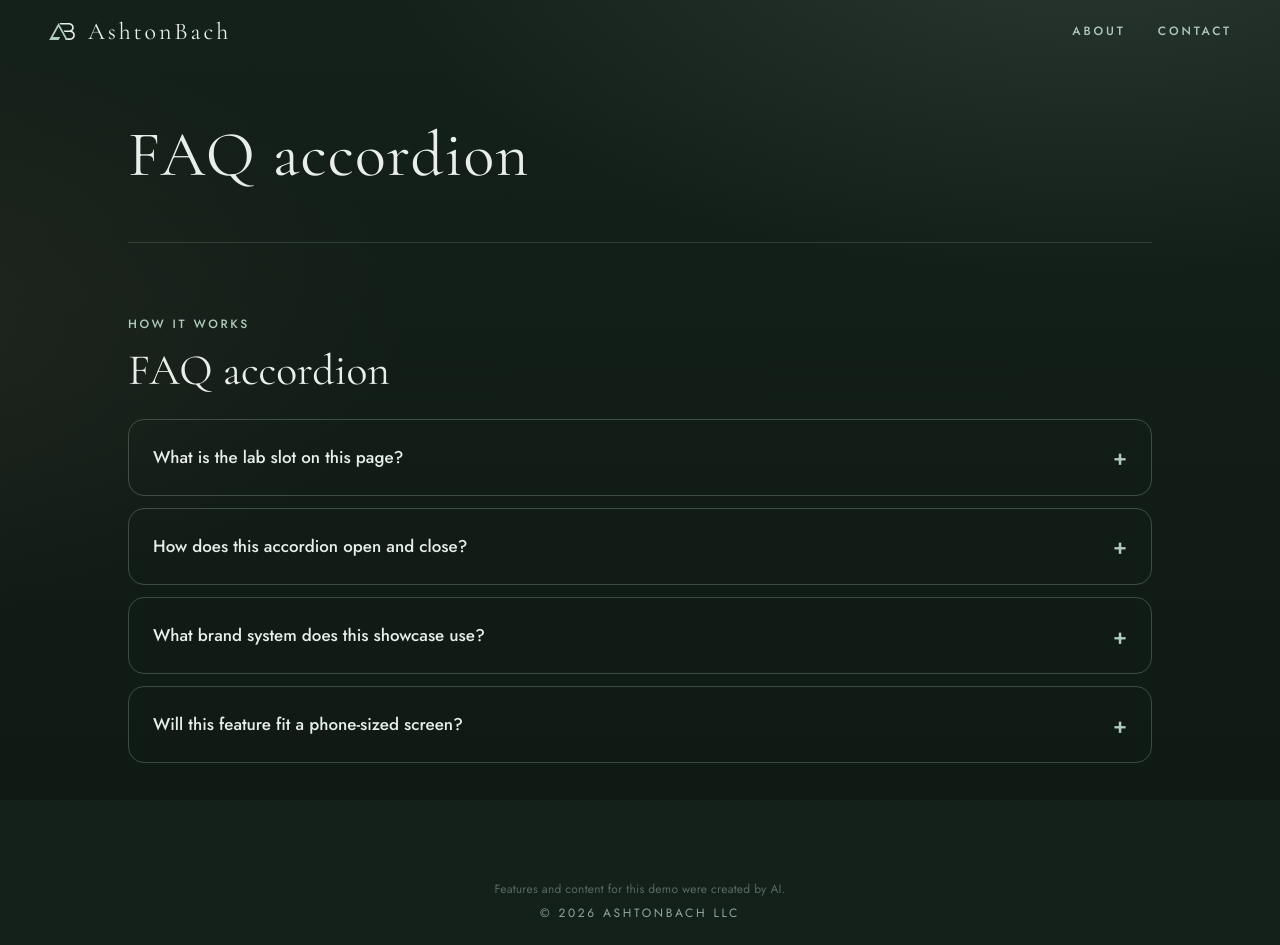
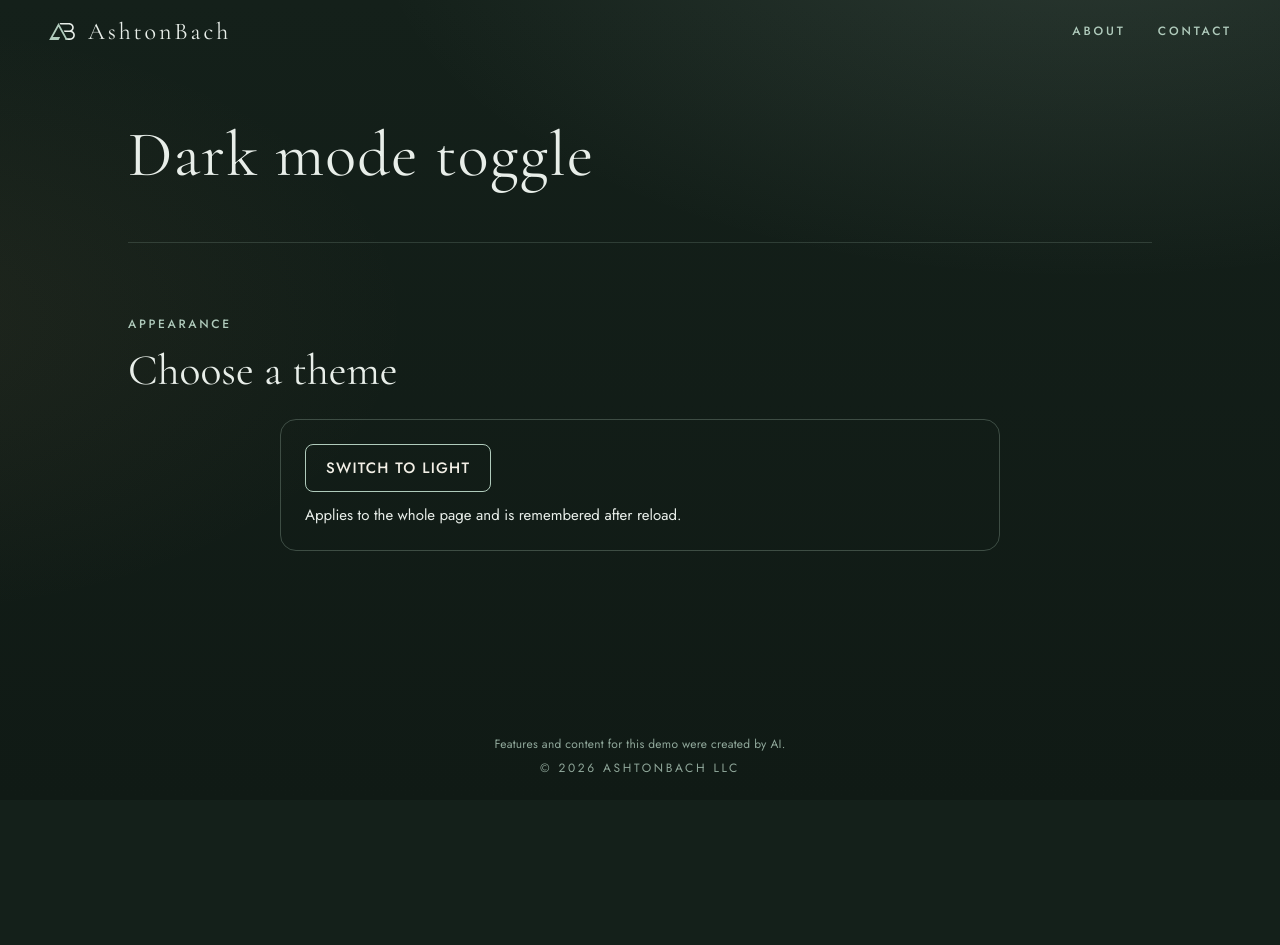
Before and after one commit to ashtonbach/agent-showcase, a Next.js app: page / in a window 1280 px wide. After the commit the page ends 800 px from the top, so only its background shows below. Built offline with nearby package versions, Linux system fonts and the light colour scheme.

Commit message:
Coder: Dark mode toggle (showcase v2) (#112)
Merged by Priya Raman (AI reviewer) after REVIEW: APPROVE e679ae8.

```diff
--- a/app/lab/current.json
+++ b/app/lab/current.json
@@ -1 +1 @@
-{"slug":"faq-accordion"}
+{"slug":"dark-mode"}
--- /dev/null
+++ b/app/lab/dark-mode/index.tsx
@@ -0,0 +1,56 @@
+"use client";
+
+import { useLayoutEffect, useState } from "react";
+
+const css = `
+.lab-card{width:min(720px,100%);margin:8px auto 56px;padding:24px;border:1px solid rgba(176,203,188,.28);border-radius:16px}
+.lab-toggle{font-family:var(--sans);font-size:15px;font-weight:500;letter-spacing:.08em;text-transform:uppercase;color:#F2EFE6;background:transparent;border:1px solid #B0CBBC;border-radius:8px;padding:12px 20px;cursor:pointer}
+.lab-hint{margin-top:12px;color:var(--mist);font-size:15px;line-height:1.5}
+@media (prefers-reduced-motion:reduce){.lab-toggle{transition:none}}
+html[data-theme="light"]{--forest:#E8EEE9;--sage:#2F5A46;--mist:#14201A;--muted:rgba(20,32,26,.72);--header-line:rgba(47,90,70,.22);--line:rgba(47,90,70,.18);background:#E8EEE9}
+html[data-theme="light"] body{color:#14201A;background:#E8EEE9}
+html[data-theme="light"] body::before{background:#E8EEE9}
+html[data-theme="light"] .brand,.lab-x .brand-word,html[data-theme="light"] .brand-word,html[data-theme="light"] .demo-title,html[data-theme="light"] h1,html[data-theme="light"] h2{color:#14201A}
+html[data-theme="light"] .label,html[data-theme="light"] .nav-list a,html[data-theme="light"] .site-footer,html[data-theme="light"] .site-disclaimer{color:#2F5A46}
+html[data-theme="light"] .nav-list a:hover,html[data-theme="light"] .nav-list a:focus-visible{color:#14201A}
+html[data-theme="light"] .site-header.is-scrolled{background:rgba(232,238,233,.97)}
+html[data-theme="light"] .site-footer{opacity:1}
+html[data-theme="light"] .lab-card{border-color:rgba(47,90,70,.4)}
+html[data-theme="light"] .lab-toggle{color:#14201A;border-color:#2F5A46}
+html[data-theme="dark"] .site-disclaimer{color:#B0CBBC}
+`;
+
+function applyTheme(dark: boolean) {
+  document.documentElement.dataset.theme = dark ? "dark" : "light";
+  localStorage.setItem("ab-theme", dark ? "dark" : "light");
+}
+
+export default function DarkModeLab() {
+  const [dark, setDark] = useState(true);
+
+  useLayoutEffect(() => {
+    const next = localStorage.getItem("ab-theme") !== "light";
+    setDark(next);
+    applyTheme(next);
+  }, []);
+
+  function onToggle() {
+    const next = !dark;
+    setDark(next);
+    applyTheme(next);
+  }
+
+  return (
+    <section data-lab="dark-mode" aria-labelledby="lab-theme-heading">
+      <p className="label">Appearance</p>
+      <h2 id="lab-theme-heading">Choose a theme</h2>
+      <div className="lab-card">
+        <button type="button" className="lab-toggle" aria-pressed={dark} onClick={onToggle}>
+          {dark ? "Switch to light" : "Switch to dark"}
+        </button>
+        <p className="lab-hint">Applies to the whole page and is remembered after reload.</p>
+      </div>
+      <style>{css}</style>
+    </section>
+  );
+}
--- a/app/lab/faq-accordion/index.tsx
+++ /dev/null
@@ -1,76 +0,0 @@
-"use client";
-
-import { useState } from "react";
-
-type Item = { id: string; q: string; a: string };
-
-const items: Item[] = [
-  {
-    id: "faq-slot",
-    q: "What is the lab slot on this page?",
-    a: "A single client component mounts into the showcase home page so viewers can watch one feature land in place.",
-  },
-  {
-    id: "faq-toggle",
-    q: "How does this accordion open and close?",
-    a: "Only one answer is open at a time. Opening a question closes the others, and clicking the open question closes it.",
-  },
-  {
-    id: "faq-brand",
-    q: "What brand system does this showcase use?",
-    a: "AshtonBach Forest Mist: dark forest green, mist-colored body text, sage accents, and serif headings.",
-  },
-  {
-    id: "faq-fit",
-    q: "Will this feature fit a phone-sized screen?",
-    a: "Yes. The card is a single column that stays within the viewport so a phone-width layout does not scroll sideways.",
-  },
-];
-
-const css = `
-.lab-faq { width: min(720px, 100%); margin: 8px auto 56px; color: var(--mist, #F2EFE6); box-sizing: border-box; }
-.lab-faq *, .lab-faq *::before, .lab-faq *::after { box-sizing: border-box; }
-.lab-faq .label { font-family: var(--sans); font-weight: 500; letter-spacing: 0.16em; text-transform: uppercase; font-size: 12px; color: var(--sage); margin: 0 0 8px; }
-.lab-faq h2 { font-family: var(--serif); font-weight: 400; font-size: 30px; line-height: 1.2; margin: 0 0 24px; color: var(--mist, #F2EFE6); }
-.lab-list { display: flex; flex-direction: column; gap: 12px; margin: 0; padding: 0; }
-.lab-item { border: 1px solid rgba(176, 203, 188, 0.28); border-radius: 16px; padding: 24px; }
-.lab-item h3 { margin: 0; font-size: 17px; font-weight: 500; }
-.lab-q { width: 100%; display: flex; align-items: center; justify-content: space-between; gap: 16px; padding: 0; border: 0; background: none; color: inherit; font: inherit; text-align: left; cursor: pointer; }
-.lab-mark { color: var(--sage); font-size: 22px; line-height: 1; flex: 0 0 auto; }
-.lab-a { margin: 12px 0 0; color: #E8EEE9; line-height: 1.55; }
-@media (prefers-reduced-motion: reduce) { .lab-faq * { transition: none !important; } }
-`;
-
-function nextOpen(cur: string | null, id: string) {
-  return cur === id ? null : id;
-}
-
-export default function FaqAccordion() {
-  const [open, setOpen] = useState<string | null>(null);
-  return (
-    <section className="lab-faq" data-lab="faq-accordion" aria-labelledby="faq-title">
-      <style>{css}</style>
-      <p className="label">How it works</p>
-      <h2 id="faq-title">FAQ accordion</h2>
-      <div className="lab-list">
-        {items.map((item) => {
-          const expanded = open === item.id;
-          const panel = item.id + "-panel";
-          return (
-            <article className="lab-item" key={item.id}>
-              <h3>
-                <button className="lab-q" aria-expanded={expanded} aria-controls={panel} onClick={() => setOpen((cur) => nextOpen(cur, item.id))}>
-                  <span>{item.q}</span>
-                  <span className="lab-mark" aria-hidden="true">{expanded ? "−" : "+"}</span>
-                </button>
-              </h3>
-              <div id={panel} role="region" hidden={!expanded}>
-                <p className="lab-a">{item.a}</p>
-              </div>
-            </article>
-          );
-        })}
-      </div>
-    </section>
-  );
-}
--- a/app/page.tsx
+++ b/app/page.tsx
@@ -1,4 +1,4 @@
-import Lab from "./lab/faq-accordion";
+import Lab from "./lab/dark-mode";
 import { readDemoKey, demoTitle } from "./demo-name";
 const demoKey = readDemoKey();
 const demoName = demoTitle();
```
